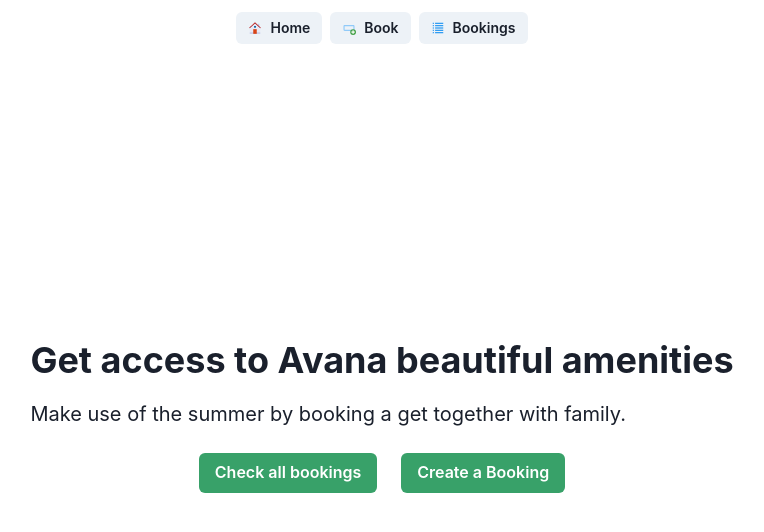
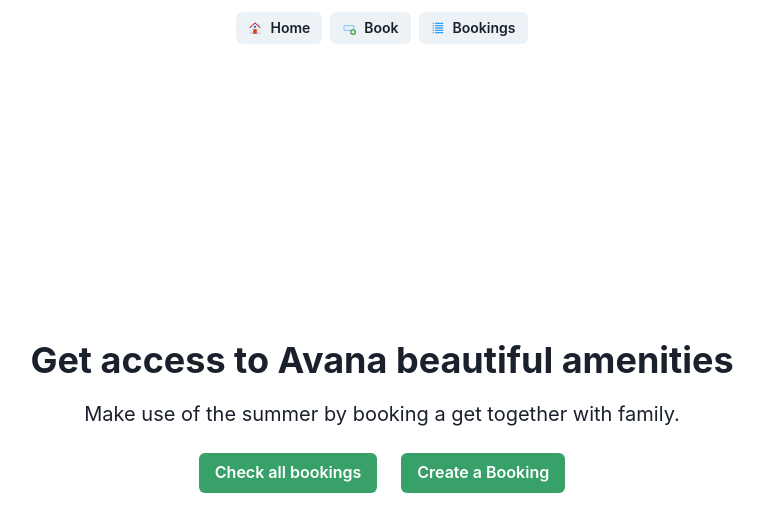
Before and after one commit to akshaymatoo/avana-booking-system, a Next.js app: page / in a window 1280 px wide. Shown: the top 532 px of the page, without its empty margins (258-1022 px from the left). Built offline with nearby package versions, Linux system fonts and the light colour scheme.

Commit message:
updated index page styles

```diff
--- a/pages/index.js
+++ b/pages/index.js
@@ -11,12 +11,13 @@ export default function Home() {
         <link rel="icon" href="/favicon.ico" />
       </Head>
  <Center  overflow="hidden">
-    <Flex h="90vh" justify="center" align="center">
-      <Box>
+    <Flex h="90vh" direction="column"justify="center" align="center">
+
         <Heading mb={4}>Get access to Avana beautiful amenities</Heading>
         <Text fontSize="xl">
           Make use of the summer by booking a get together with family.
         </Text>
+
         <Flex justify="center">
           <Link href="/bookings">
             <Button size="md" colorScheme="green" mt="6">
@@ -29,7 +30,7 @@ export default function Home() {
             </Button>
           </Link>
         </Flex>
-      </Box>
+
       </Flex>
     </Center></>
   )
```
